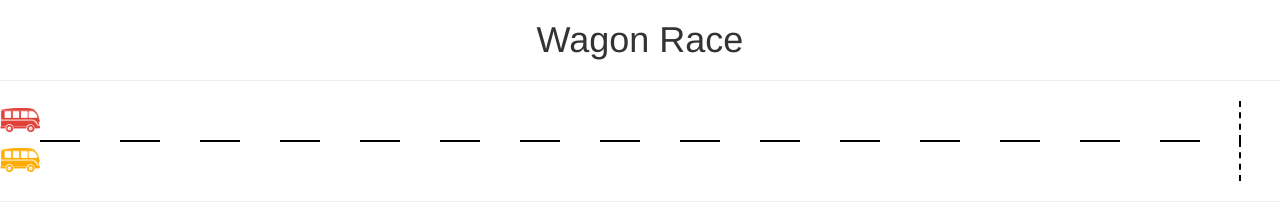
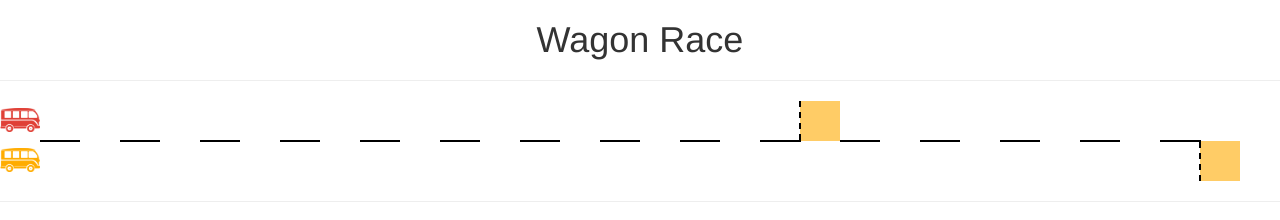
Before and after one commit to rbellec/LeWagon-race, a plain HTML site: page index.html in a window 1280 px wide. Drawn offline with Linux system fonts and the light colour scheme.

Commit message:
Now finish line is visible... BUT never crossed !

```diff
--- a/style.css
+++ b/style.css
@@ -20,6 +20,11 @@ tr:first-child td:nth-child(even) {
   border-bottom: 2px solid black;
 }
 
-td:last-child {
+/*td:last-child {
   border-right: 2px dashed black;
+}*/
+
+td.finish_line{
+  border-left: 2px dashed black;
+  background-color: #FFCC66;
 }
```
